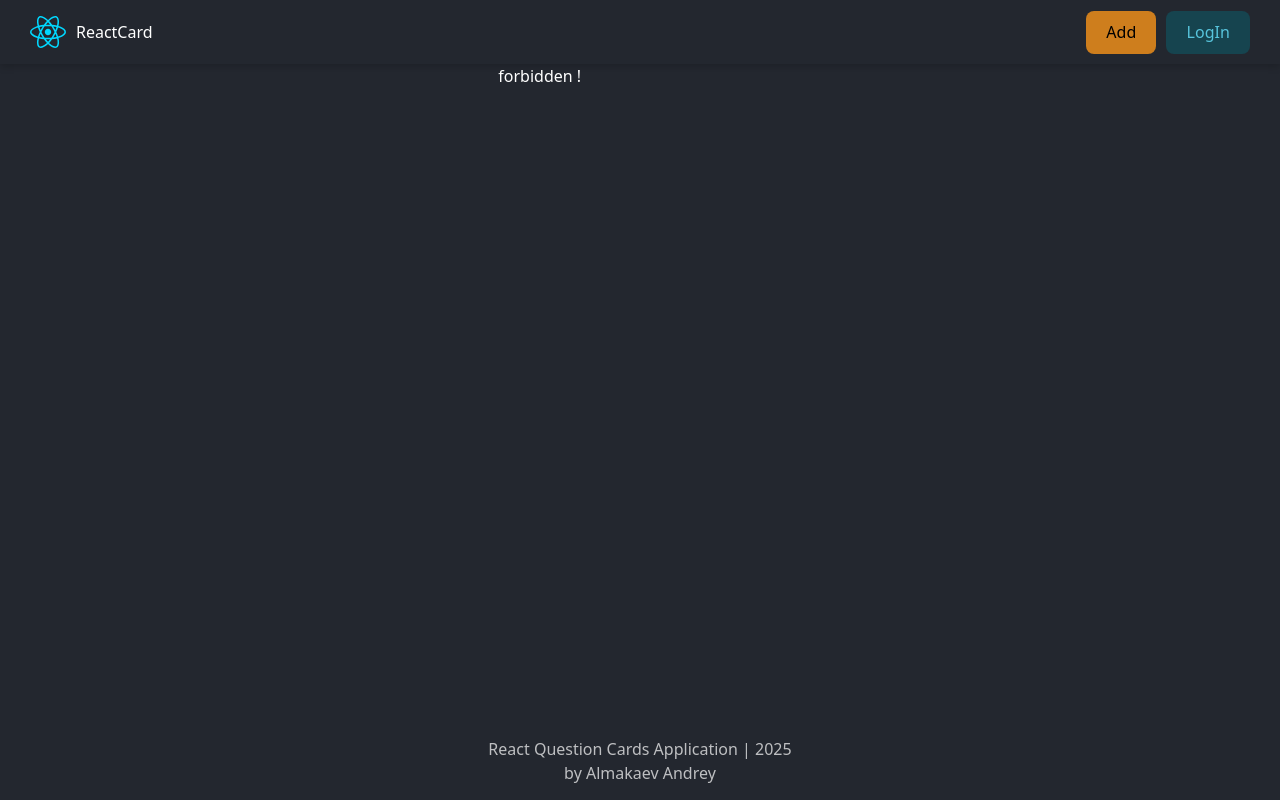
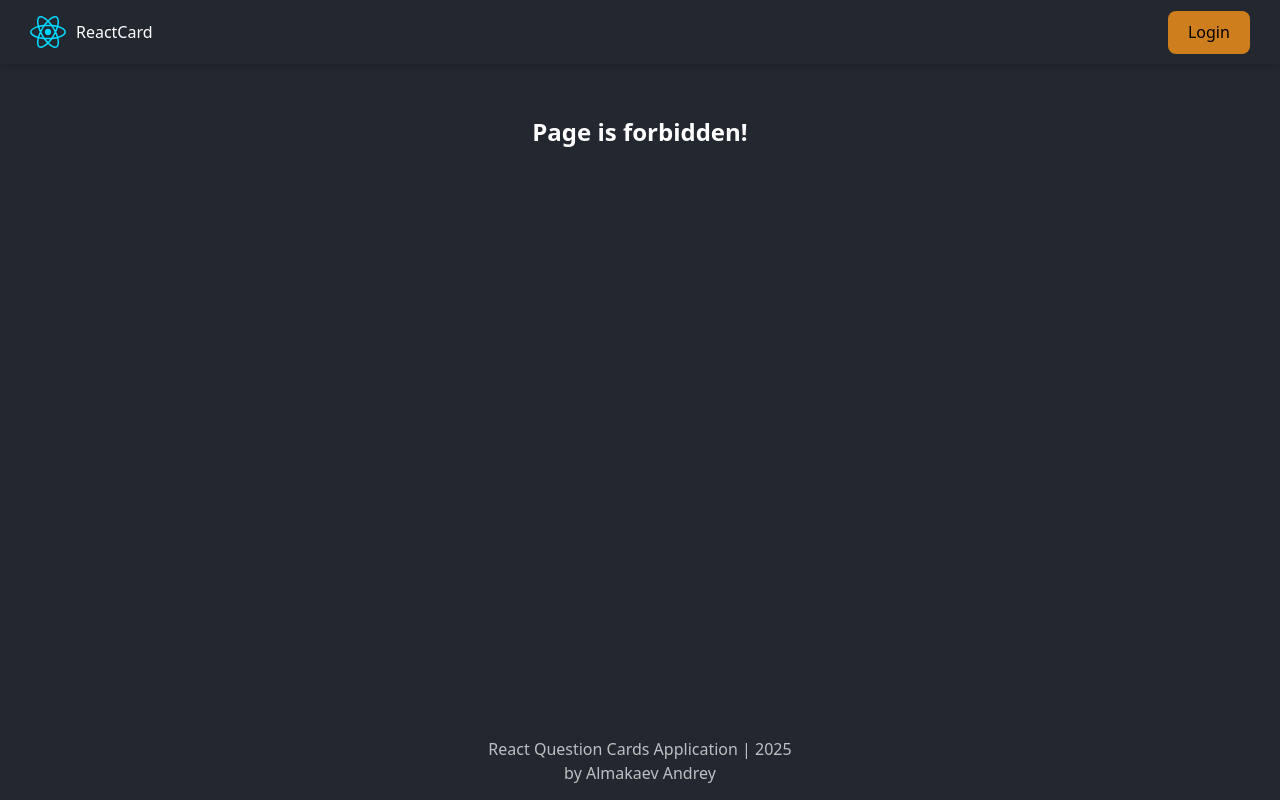
Before and after one commit to AlmakaevAndrey/React_app, a React (Vite) app: page /forbidden in a window 1280 px wide. Built offline with nearby package versions, Linux system fonts and the light colour scheme.

Commit message:
ForbiddenPage, useAuth, fix the bug

```diff
--- a/src/App.jsx
+++ b/src/App.jsx
@@ -1,26 +1,41 @@
-import { BrowserRouter, Route, Routes } from "react-router-dom";
+import { BrowserRouter, Navigate, Outlet, Route, Routes, useLocation } from "react-router-dom";
 import { MainLayout } from "./components/MainLayout/MainLayout";
 import { HomePage } from "./pages/HomePage";
 import { NotFoundPage } from "./pages/NotFoundPage";
 import { QuestionPage } from "./pages/QuestionPage";
 import { AddQuestionPageLazy } from "./pages/AddQuestionPage";
 import { EditQuestionPage } from "./pages/EditQuestionPage";
+import { AuthProvider } from "../src/auth/AuthProvider";
+import { useAuth } from "./hooks/useAuth";
+import { ForbiddenPage } from "./pages/ForbiddenPage/ForbiddenPage";
+
+const ProtectedRoutes = () => {
+  const { isAuth } = useAuth();
+  const location = useLocation();
+
+  return isAuth ? <Outlet /> : <Navigate to="/forbidden" state={{ from: location.pathname }} replace />;
+};
 
 function App() {
   return (
+    <AuthProvider>
       <BrowserRouter>
         <Routes>
           <Route element={<MainLayout />}>
             <Route path="/" element={<HomePage />} />
-          <Route path="/main" element={<div>! component !</div>} />
+            <Route path="/forbidden" element={<ForbiddenPage />} />
+            <Route path="/question/:id" element={<QuestionPage />} />
+
+            <Route element={<ProtectedRoutes />}>
               <Route path="/addquestion" element={<AddQuestionPageLazy />} />
-          <Route path="/forbidden" element={<div>forbidden !</div>} />
-          <Route path="/question/:id" element={<QuestionPage />} />
               <Route path="/editquestion/:id" element={<EditQuestionPage />} />
+            </Route>
+
             <Route path="*" element={<NotFoundPage />} />
           </Route>
         </Routes>
       </BrowserRouter>
+    </AuthProvider>
   );
 }
 
--- /dev/null
+++ b/src/auth/AuthProvider/AuthProvider.jsx
@@ -0,0 +1,11 @@
+import { createContext, useState } from "react";
+import { AUTH_STORAGE } from "../../constance";
+
+export const AuthContext = createContext(null);
+
+export const AuthProvider = ({ children }) => {
+  const isLogin = JSON.parse(localStorage.getItem(AUTH_STORAGE)) || false;
+  const [isAuth, setIsAuth] = useState(isLogin);
+
+  return <AuthContext.Provider value={{ isAuth, setIsAuth }}> {children}</AuthContext.Provider>;
+};
--- /dev/null
+++ b/src/auth/AuthProvider/index.jsx
@@ -0,0 +1 @@
+export { AuthProvider, AuthContext } from "./AuthProvider";
--- a/src/components/Header/Header.jsx
+++ b/src/components/Header/Header.jsx
@@ -1,10 +1,18 @@
 import { useNavigate } from "react-router-dom";
 import ReactLogo from "../../assets/react.svg";
+import { useAuth } from "../../hooks/useAuth";
 import { Button } from "../Button";
+import { AUTH_STORAGE } from "../../constance";
 import cls from "./Header.module.css";
 
 export const Header = () => {
   const navigate = useNavigate();
+  const { isAuth, setIsAuth } = useAuth();
+
+  const loginHandler = () => {
+    localStorage.setItem(AUTH_STORAGE, !isAuth);
+    setIsAuth(!isAuth);
+  };
 
   return (
     <header className={cls.header}>
@@ -12,11 +20,17 @@ export const Header = () => {
         <img src={ReactLogo} alt="react logo" />
         <span>ReactCard</span>
       </p>
+
       <div className={cls.headerButtons}>
-        <Button isActive={true} onClick={() => navigate("/addquestion")}>
-          Add
+        {isAuth && (
+          <Button isActive={true} onClick={() => navigate("/addquestion")}>
+            Add
+          </Button>
+        )}
+
+        <Button onClick={loginHandler} isActive={!isAuth}>
+          {isAuth ? "Logout" : "Login"}
         </Button>
-        <Button>LogIn</Button>
       </div>
     </header>
   );
--- a/src/components/MainLayout/MainLayout.module.css
+++ b/src/components/MainLayout/MainLayout.module.css
@@ -13,7 +13,7 @@
     display: flex;
     flex-direction: column;
     justify-content: space-between;
-    align-items: flex-start;
+    align-items: center;
     gap: 20px;
     overflow-y: auto;
 }
--- a/src/constance/index.js
+++ b/src/constance/index.js
@@ -1 +1,3 @@
 export const API_URL = "http://localhost:8801";
+
+export const AUTH_STORAGE = "reactCardLogin";
--- /dev/null
+++ b/src/hooks/useAuth.js
@@ -0,0 +1,6 @@
+import { useContext } from "react";
+import { AuthContext } from "../auth/AuthProvider";
+
+export const useAuth = () => {
+  return useContext(AuthContext);
+};
--- /dev/null
+++ b/src/pages/ForbiddenPage/ForbiddenPage.jsx
@@ -0,0 +1,19 @@
+import { useLocation, useNavigate } from "react-router-dom";
+import cls from "./ForbiddenPage.module.css";
+import { useEffect } from "react";
+import { useAuth } from "../../hooks/useAuth";
+
+export const ForbiddenPage = () => {
+  const location = useLocation();
+  const navigate = useNavigate();
+
+  const { isAuth } = useAuth();
+
+  const fromPage = location.state?.from || "/";
+
+  useEffect(() => {
+    isAuth && navigate(fromPage, { replace: true });
+  }, [isAuth]);
+
+  return <h2 className={cls.title}> Page is forbidden! </h2>;
+};
--- /dev/null
+++ b/src/pages/ForbiddenPage/ForbiddenPage.module.css
@@ -0,0 +1,6 @@
+.title {
+    width: fit-content;
+    padding-top: 50px;
+    display: flex;
+    align-items: center;
+}
--- /dev/null
+++ b/src/pages/ForbiddenPage/index.jsx
@@ -0,0 +1 @@
+export { ForbiddenPage } from "././ForbiddenPage";
--- a/src/pages/QuestionPage/QuestionPage.jsx
+++ b/src/pages/QuestionPage/QuestionPage.jsx
@@ -6,11 +6,14 @@ import { useEffect, useId, useState } from "react";
 import { useFetch } from "../../hooks/useFetch";
 import { API_URL } from "../../constance";
 import { Loader, SmallLoader } from "../../components/Loader";
+import { useAuth } from "../../hooks/useAuth";
 
 export const QuestionPage = () => {
   const checkboxId = useId();
   const navigate = useNavigate();
   const { id } = useParams();
+  const { isAuth } = useAuth();
+
   const [card, setCard] = useState(null);
   const [isChecked, setIsChecked] = useState(false);
 
@@ -95,9 +98,11 @@ export const QuestionPage = () => {
             {isCardUpdating && <SmallLoader />}
           </label>
 
-          <Button onClick={() => navigate(`/editquestion/${card.id}`)} isDisabled={isCardUpdating}>
-            Edit Question
-          </Button>
+          {isAuth && (
+            <Button onClick={() => navigate(`/editquestion/${card.id}`)} isDisabled={isCardUpdating}>
+              Edit Question
+            </Button>
+          )}
           <Button onClick={() => navigate("/")} isDisabled={isCardUpdating}>
             Back
           </Button>
```
Lines whose indentation alone changed are shown as unchanged.
